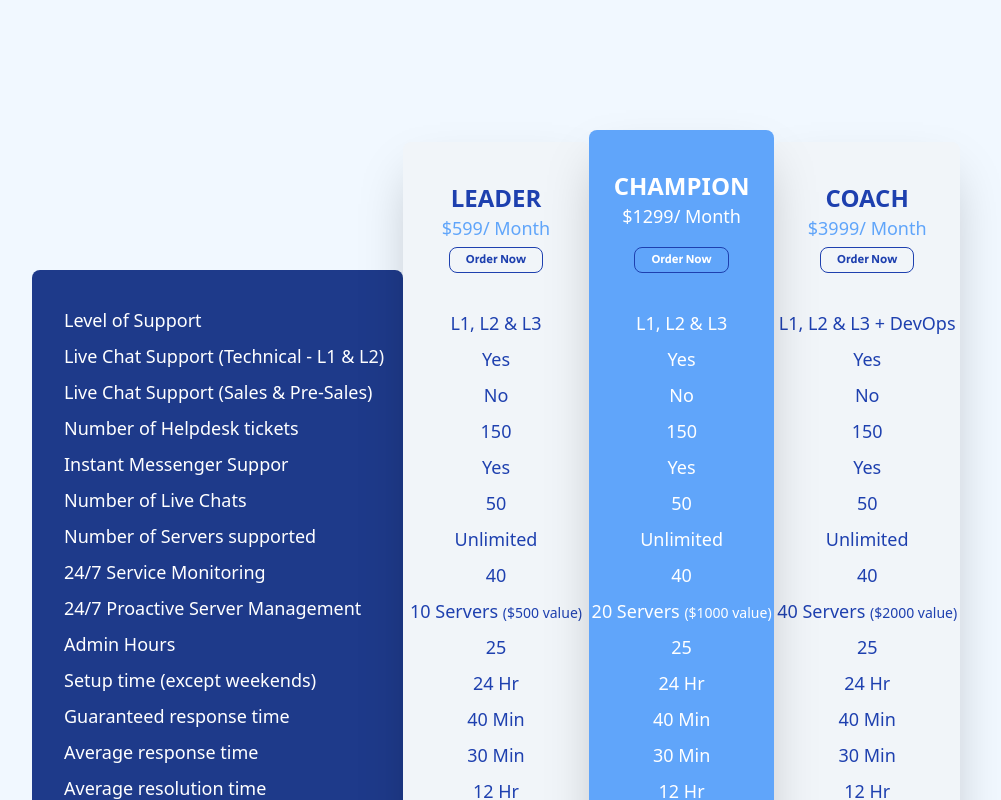
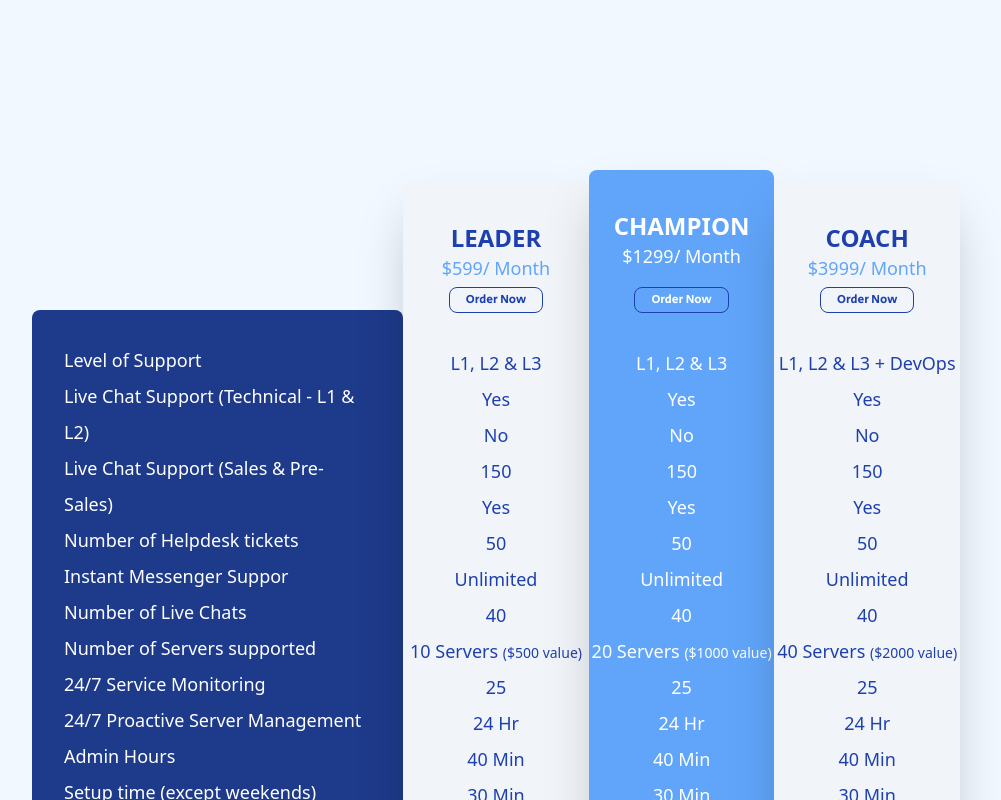
Before and after one commit to najeeb37/SupportSages, a Next.js app: page / in a window 1280 px wide. Shown: the part 1880-2680 px from the top of the page, without its empty margins (144-1145 px from the left). Built offline with nearby package versions, Linux system fonts and the light colour scheme.

Commit message:
added horizondal scrolling on prizing table list

```diff
--- /dev/null
+++ b/src/app/Components/HorizondalScroll.jsx
@@ -0,0 +1,15 @@
+// HorizontalScrollSection.js
+
+import React from 'react';
+
+const HorizontalScrollSection = ({ children }) => {
+  return (
+    <div className="overflow-x-auto whitespace-no-wrap md:pl-0">
+      <div className="flex">
+        {children}
+      </div>
+    </div>
+  );
+};
+
+export default HorizontalScrollSection;
--- a/src/app/page.jsx
+++ b/src/app/page.jsx
@@ -1,5 +1,6 @@
 import Image from "next/image";
 import TickComponent from "./Components/TickComponent";
+import HorizontalScrollSection from "./Components/HorizondalScroll";
 
 
 export default function Home() {
@@ -106,11 +107,11 @@ export default function Home() {
 
 
 
-
-
-      <section className="grid grid-cols-5 lg:mx-44 mb-10 lg:mb-20 text-xs lg:text-lg ">
-        <div className="col-span-2 bg-blue-900 rounded-lg mt-24 md:mt-36 lg:mt-32 ">
-          <ul className="text-white leading-5 md:leading-7 lg:leading-9 p-2 lg:p-8 whitespace-nowrap overflow-hidden">
+      <div className="mx-auto">
+        <HorizontalScrollSection>
+          <section className="mx-auto grid grid-cols-5 lg:mx-44 mb-10 lg:mb-20 text-xs lg:text-lg w-max lg:w-auto py-10">
+            <div className="col-span-2 bg-blue-900 rounded-lg mt-24 md:mt-36 lg:mt-32 w-full md:w-auto">
+              <ul className="text-white leading-7 lg:leading-9 p-2 lg:p-8 ">
                 <li><a href="">Level of Support</a></li>
                 <li><a href="">Live Chat Support (Technical - L1 & L2)</a></li>
                 <li><a href="">Live Chat Support (Sales & Pre-Sales)</a></li>
@@ -135,11 +136,11 @@ export default function Home() {
             </div>
 
 
-        <div className="text-center bg-slate-100 rounded-lg shadow-2xl hover:z-10 text-blue-800 pt-5 md:pt-10">
+            <div className="col-span-1 text-center bg-slate-100 rounded-lg shadow-2xl text-blue-800 pt-5 md:pt-10 w-full md:w-auto">
               <h1 className="md:text-2xl font-bold">LEADER</h1>
               <p className="text-blue-400">$599/ Month</p>
               <button className="border border-blue-800 rounded-lg p-1 md:py-1 md:px-4 text-xs font-secular">Order Now</button>
-          <ul className="leading-5 md:leading-7 lg:leading-9 py-8 whitespace-nowrap overflow-hidden">
+              <ul className="leading-7 lg:leading-9 py-8">
                 <li><a href="">L1, L2 & L3</a></li>
                 <li><a href="">Yes</a></li>
                 <li><a href="">No</a></li>
@@ -148,7 +149,7 @@ export default function Home() {
                 <li><a href="">50</a></li>
                 <li><a href="">Unlimited</a></li>
                 <li><a href="">40</a></li>
-            <li><a href="">10 Servers <span className="hidden lg:inline text-sm">($500 value)</span></a></li>
+                <li><a href="">10 Servers <span className="text-sm">($500 value)</span></a></li>
                 <li><a href="">25</a></li>
                 <li><a href="">24 Hr</a></li>
                 <li><a href="">40 Min</a></li>
@@ -163,13 +164,11 @@ export default function Home() {
               </ul>
             </div>
 
-        <div className="text-center bg-blue-400 -my-3 rounded-lg shadow-2xl z-10 text-white pt-5 md:pt-10 ">
+            <div className="col-span-1 text-center bg-blue-400 -my-3  rounded-lg shadow-2xl text-white pt-5 md:pt-10 w-full md:w-auto">
               <h1 className="md:text-2xl font-bold">CHAMPION</h1>
                 <p className="pb-3">$1299/ Month</p>
-
                 <button className="border border-blue-800 rounded-lg p-1 md:py-1 md:px-4 text-xs font-secular ">Order Now</button>
-
-            <ul className="leading-5 md:leading-7 lg:leading-9 py-8 whitespace-nowrap overflow-hidden">
+                <ul className="leading-7 lg:leading-9 py-8">
                   <li><a href="">L1, L2 & L3</a></li>
                   <li><a href="">Yes</a></li>
                   <li><a href="">No</a></li>
@@ -178,7 +177,7 @@ export default function Home() {
                   <li><a href="">50</a></li>
                   <li><a href="">Unlimited</a></li>
                   <li><a href="">40</a></li>
-              <li><a href="">20 Servers <span className="hidden lg:inline text-sm">($1000 value)</span></a></li>
+                  <li><a href="">20 Servers <span className="text-sm">($1000 value)</span></a></li>
                   <li><a href="">25</a></li>
                   <li><a href="">24 Hr</a></li>
                   <li><a href="">40 Min</a></li>
@@ -193,13 +192,11 @@ export default function Home() {
                 </ul>
             </div>
 
-        <div className="text-center bg-slate-100 rounded-lg shadow-2xl text-blue-800 pt-5 md:pt-10">
+            <div className="col-span-1 text-center bg-slate-100 rounded-lg shadow-2xl text-blue-800 pt-5 md:pt-10 w-full md:w-auto">
               <h1 className="md:text-2xl font-bold">COACH</h1>
               <p className="text-blue-400">$3999/ Month</p>
-
               <button className="border border-blue-800 rounded-lg p-1 md:py-1 md:px-4 text-xs font-secular">Order Now</button>
-
-          <ul className="leading-5 md:leading-7 lg:leading-9 py-8 whitespace-nowrap overflow-hidden">
+              <ul className="leading-7 lg:leading-9 py-8">
                 <li><a href="#">L1, L2 & L3 + DevOps</a></li>
                 <li><a href="#">Yes</a></li>
                 <li><a href="#">No</a></li>
@@ -208,7 +205,7 @@ export default function Home() {
                 <li><a href="#">50</a></li>
                 <li><a href="#">Unlimited</a></li>
                 <li><a href="#">40</a></li>
-            <li><a href="#">40 Servers <span className="hidden lg:inline text-sm">($2000 value)</span></a></li>
+                <li><a href="#">40 Servers <span className="text-sm">($2000 value)</span></a></li>
                 <li><a href="#">25</a></li>
                 <li><a href="#">24 Hr</a></li>
                 <li><a href="#">40 Min</a></li>
@@ -223,6 +220,8 @@ export default function Home() {
               </ul>
             </div>
           </section>
+        </HorizontalScrollSection>
+      </div>
 
 
 
--- a/tailwind.config.js
+++ b/tailwind.config.js
@@ -18,6 +18,10 @@ module.exports = {
       spacing: {
         '446': '446px',
         '550': '550px',
+        '100' : '100px',
+        '200' : '200px',
+        '300' : '300px',
+        '800' : '800px',
       },
     },
   },
```
Lines whose indentation alone changed are shown as unchanged.
